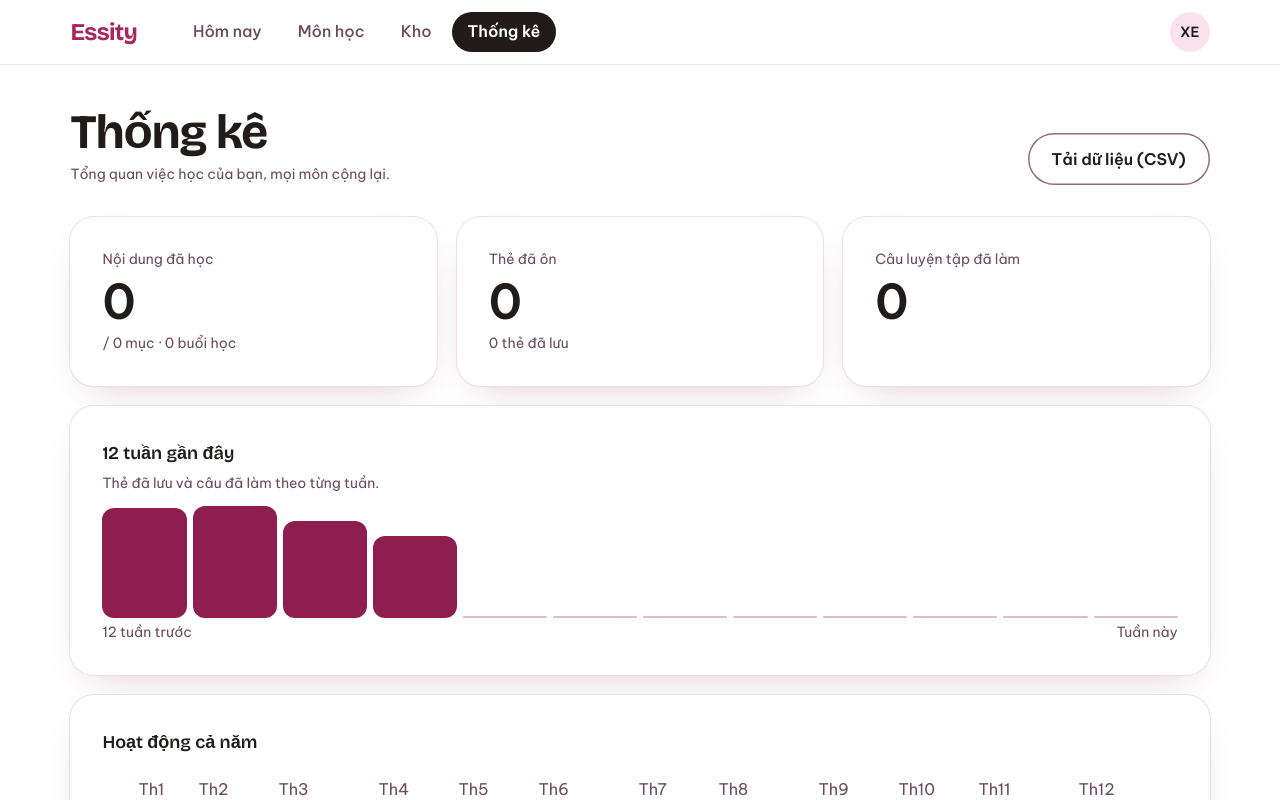
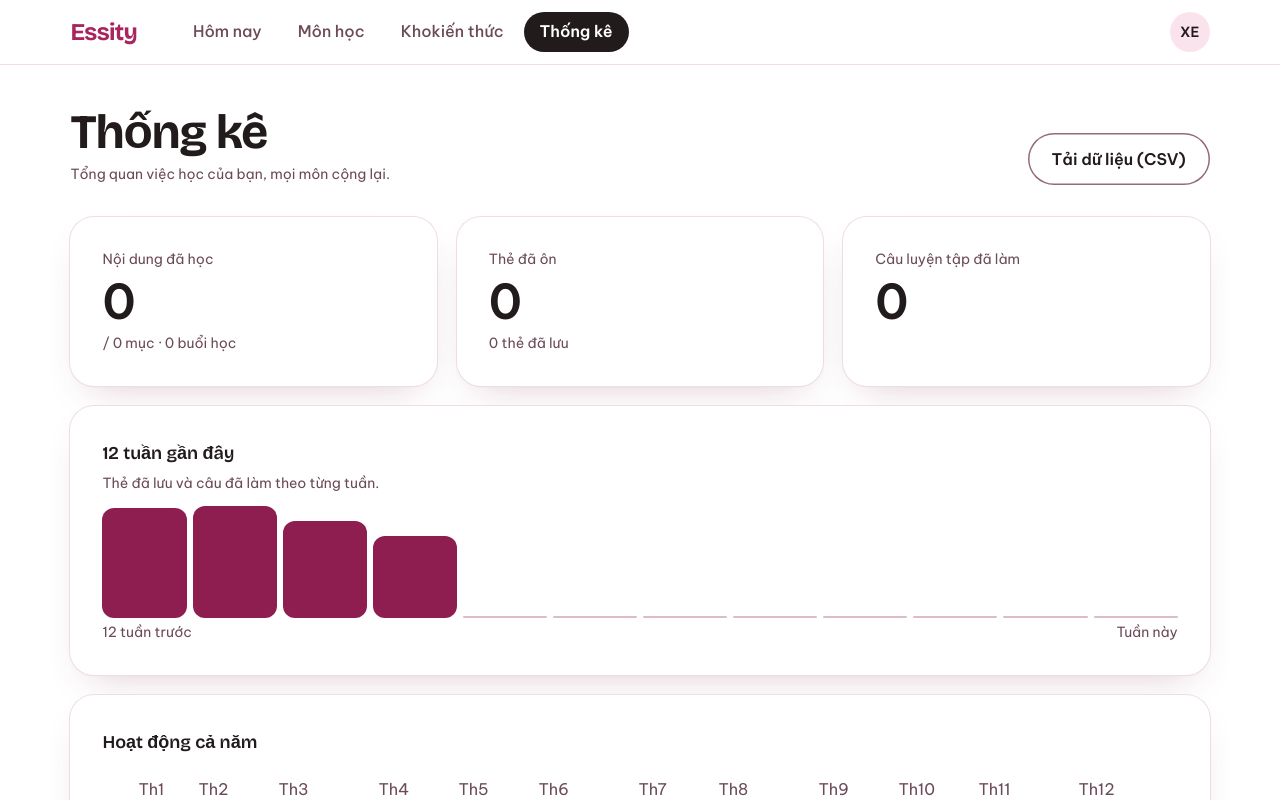
Before and after one commit to Nha-Cong-Dong/Essity, a Next.js app in the folder apps/web/: page /design-preview/stats in a window 1280 px wide. Shown: the top 800 px of the page. Built offline with nearby package versions, Linux system fonts and the light colour scheme.

Commit message:
Nav: full 'Kho kien thuc' label from 768px, short 'Kho' on phones

```diff
--- a/apps/web/components/main-nav.tsx
+++ b/apps/web/components/main-nav.tsx
@@ -7,7 +7,7 @@ import { cn } from "@/lib/utils";
 export const NAV = [
   { href: "/today", label: "Hôm nay" },
   { href: "/subjects", label: "Môn học" },
-  { href: "/kho-kien-thuc", label: "Kho" },
+  { href: "/kho-kien-thuc", label: "Kho kiến thức" },
   { href: "/stats", label: "Thống kê" },
 ] as const;
 
@@ -42,7 +42,13 @@ export function MainNav({ current }: { current?: NavItem }) {
             "aria-[current=page]:[--focus:var(--bg)] aria-[current=page]:focus-visible:-outline-offset-4",
           )}
         >
-          {item.label}
+          {item.label.startsWith("Kho") ? (
+            <>
+              Kho<span className="max-[767px]:hidden">{item.label.slice(3)}</span>
+            </>
+          ) : (
+            item.label
+          )}
         </a>
       ))}
     </nav>
```
Also changed, not shown: 2 other files (tests, documents, lock files or other folders).
